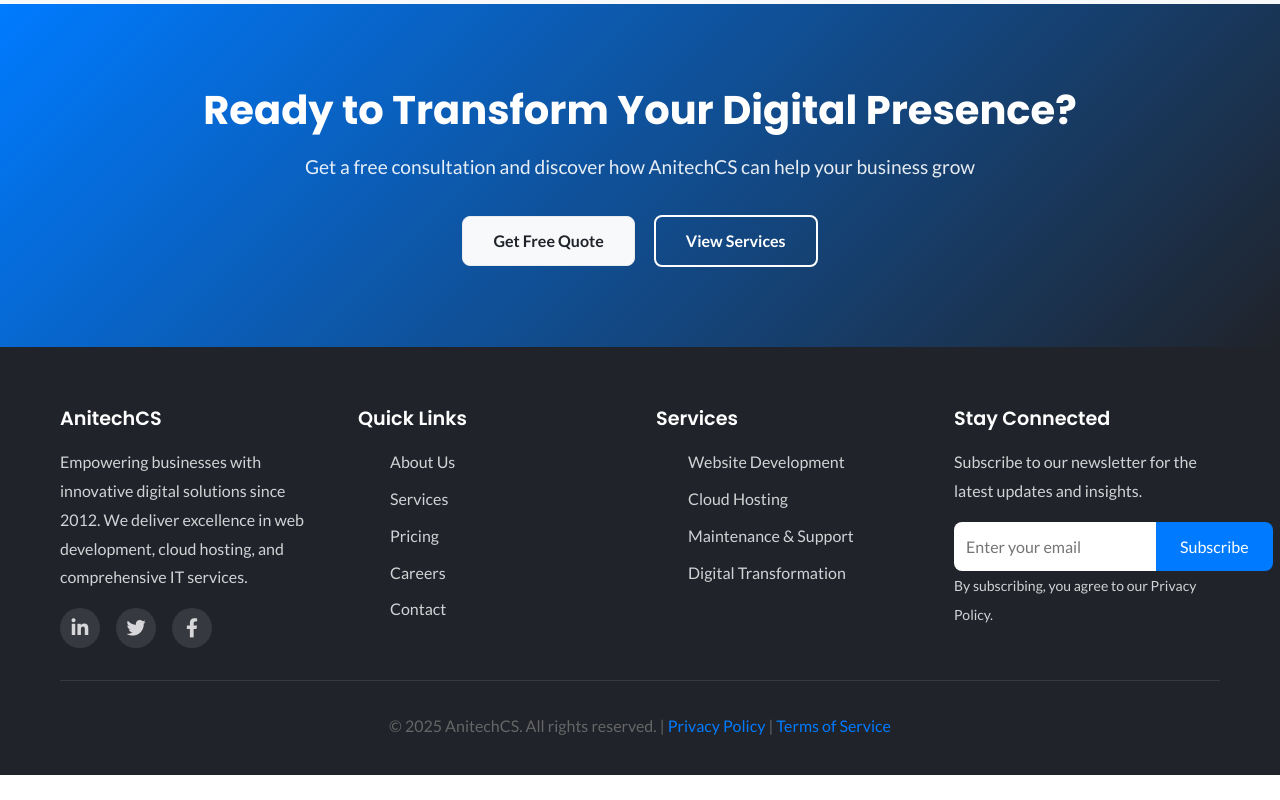
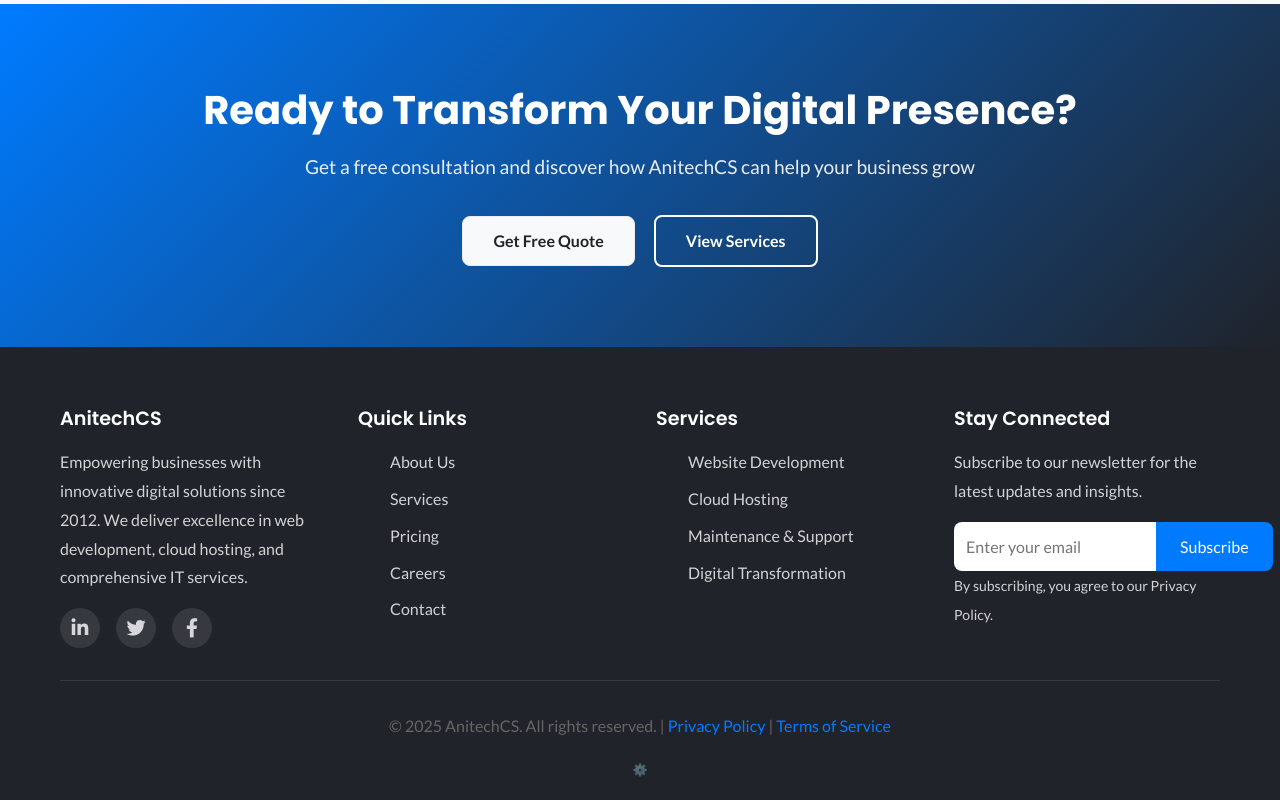
Before and after one commit to AkshatKardak/IT-3, a plain HTML site: page index.html in a window 1280 px wide. Shown: the part 3451-4251 px from the top of the page. Before the commit the page ends 4226 px from the top, so only its background shows below. Drawn offline with nearby package versions, Linux system fonts and the light colour scheme.

Commit message:
Add discreet admin panel access link in footer

```diff
--- a/index.html
+++ b/index.html
@@ -379,6 +379,10 @@
 
             <div class="footer-bottom">
                 <p>&copy; 2025 AnitechCS. All rights reserved. | <a href="#">Privacy Policy</a> | <a href="#">Terms of Service</a></p>
+                <!-- Discreet Admin Access -->
+                <div style="text-align: center; margin-top: 10px;">
+                    <a href="admin.html" style="color: #6c757d; font-size: 0.75rem; text-decoration: none; opacity: 0.5;" title="Admin Panel" onmouseover="this.style.opacity='1'" onmouseout="this.style.opacity='0.5'">⚙️</a>
+                </div>
             </div>
         </div>
     </footer>
```
